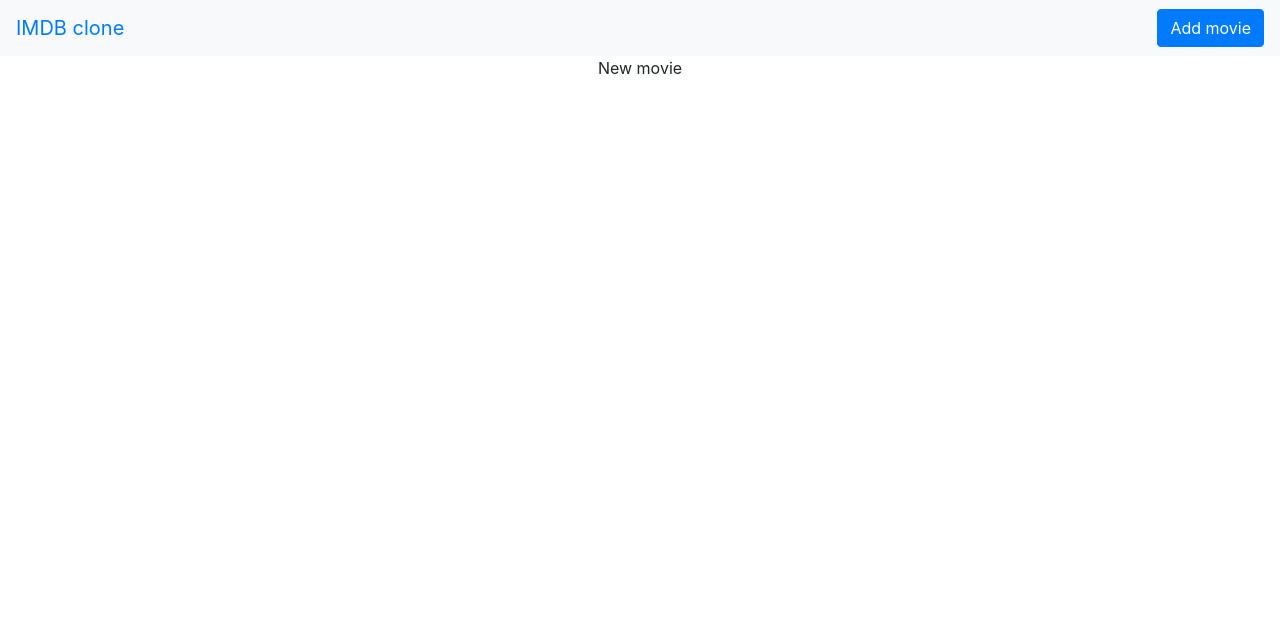
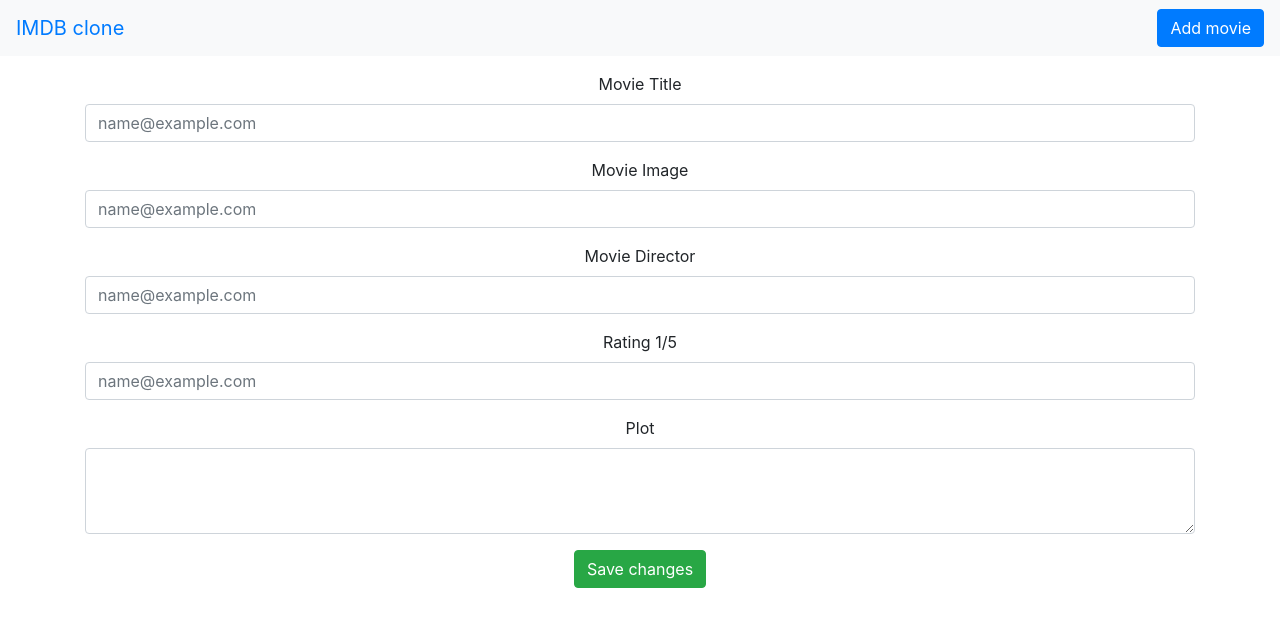
Before and after one commit to indie-rok/ironhacktest, a React (Create React App) app in the folder react-ui/: page /newFilm in a window 1280 px wide. Shown: the top 626 px of the page. Built offline with nearby package versions, Linux system fonts and the light colour scheme; no server answers.

Commit message:
added new movie ui

```diff
--- a/react-ui/src/features/Movies/NewMovie/index.js
+++ b/react-ui/src/features/Movies/NewMovie/index.js
@@ -1,7 +1,37 @@
 import React, { Component } from "react";
+import { Container, Form, Button } from "react-bootstrap";
 
 export default class NewMovie extends Component {
   render() {
-    return <div>New movie</div>;
+    return (
+      <Container>
+        <Form>
+          <Form.Group className="mt-3" controlId="exampleForm.ControlInput1">
+            <Form.Label>Movie Title</Form.Label>
+            <Form.Control type="text" placeholder="name@example.com" />
+          </Form.Group>
+          <Form.Group controlId="exampleForm.ControlInput1">
+            <Form.Label>Movie Image</Form.Label>
+            <Form.Control type="text" placeholder="name@example.com" />
+          </Form.Group>
+          <Form.Group controlId="exampleForm.ControlInput1">
+            <Form.Label>Movie Director</Form.Label>
+            <Form.Control type="email" placeholder="name@example.com" />
+          </Form.Group>
+          <Form.Group controlId="exampleForm.ControlInput1">
+            <Form.Label>Rating 1/5</Form.Label>
+            <Form.Control type="email" placeholder="name@example.com" />
+          </Form.Group>
+          <Form.Group controlId="exampleForm.ControlInput1">
+            <Form.Label>Plot</Form.Label>
+            <Form.Control as="textarea" rows="3" />
+          </Form.Group>
+
+          <Button variant="success" type="submit">
+            Save changes
+          </Button>
+        </Form>
+      </Container>
+    );
   }
 }
```
